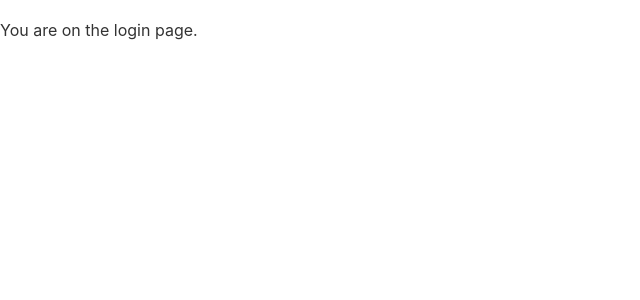
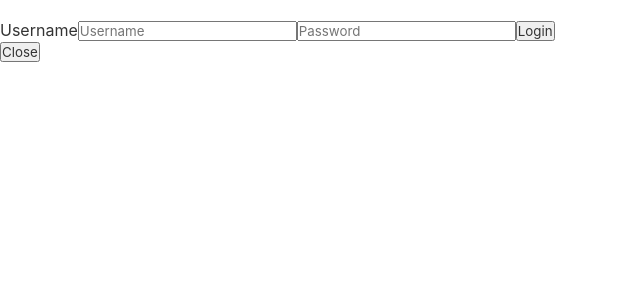
Before and after one commit to TSaker95/Grocer-React-Website, a React (Create React App) app: page /admin in a window 1280 px wide. Shown: the top 300 px of the page, without its empty margins (0-640 px from the left). Built offline with nearby package versions, Linux system fonts and the light colour scheme.

Commit message:
Enabled login and out

```diff
--- a/src/client/components/Login.js
+++ b/src/client/components/Login.js
@@ -1,5 +1,49 @@
 import React from "react";
+import { api } from "../api";
 
 export default function Login() {
-  return <div>You are on the login page.</div>;
+  const usernameRef = React.createRef();
+  const passwordRef = React.createRef();
+
+  const submitLogin = e => {
+    console.log("here");
+    // Login function
+
+    e.preventDefault();
+
+    const username = usernameRef.current.value;
+    const password = passwordRef.current.value;
+
+    api
+      .post("api/auth/login", { username, password }, { withCredentials: true })
+      .then(res => console.log(res.status))
+      .catch(err => console.log(err));
+  };
+
+  return (
+    <div className="login-form-container">
+      <div className="login-form-content">
+        <form className="login-form form" onSubmit={submitLogin}>
+          <label htmlFor="username">
+            Username
+            <input
+              name="username"
+              ref={usernameRef}
+              type="text"
+              placeholder="Username"
+            />
+          </label>
+          <input
+            name="password"
+            ref={passwordRef}
+            type="password"
+            placeholder="Password"
+          />
+          <button type="submit">Login</button>
+        </form>
+
+        <button>Close </button>
+      </div>
+    </div>
+  );
 }
```
Also changed, not shown: src/server/index.js (+21 -21 lines), src/server/middleware/check-auth.js (+9 -8 lines), src/server/models/user.model.js (+8 -9 lines), src/server/routes/auth.js (+17 -16 lines), src/server/routes/users.js (+6 -6 lines), .eslintrc.json.
